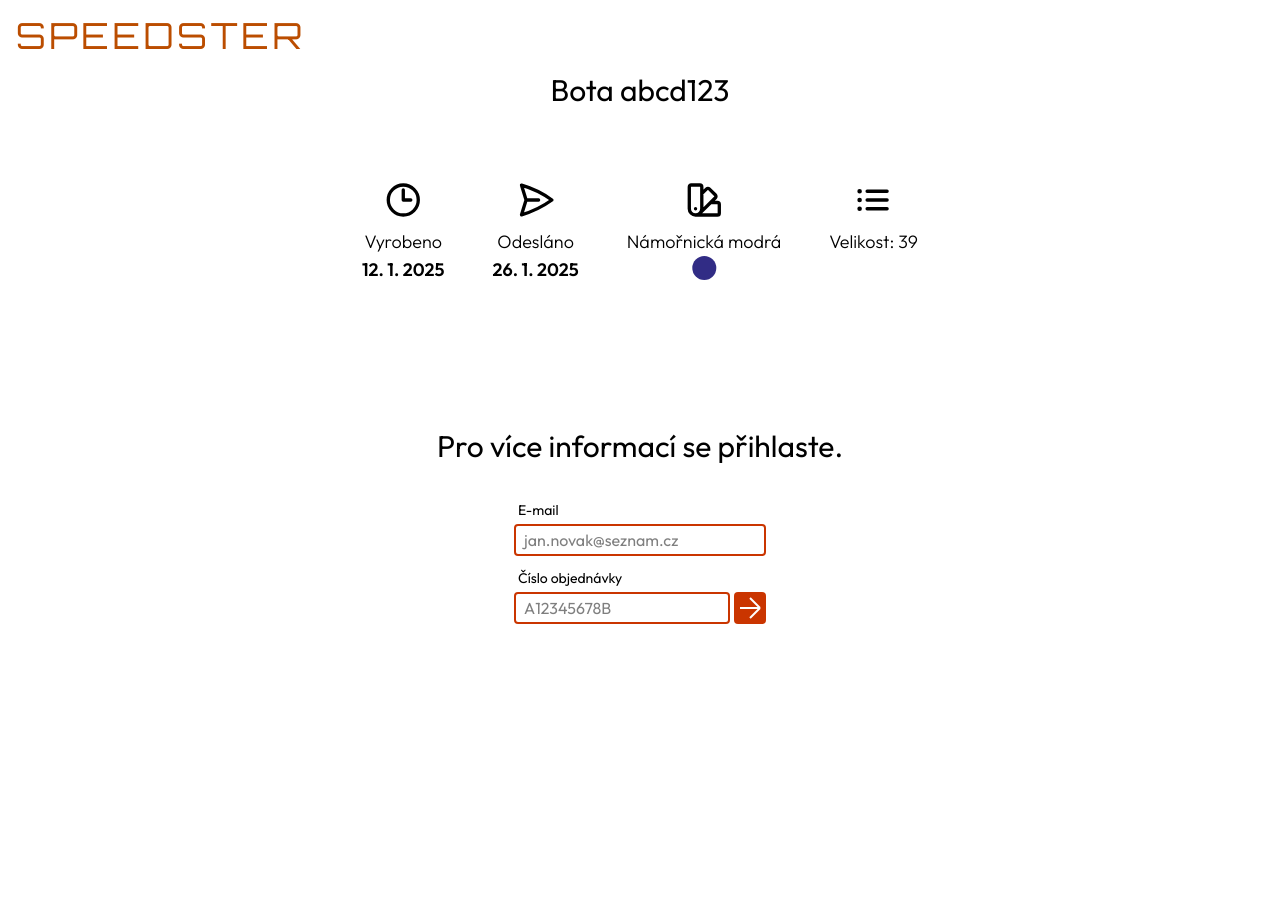
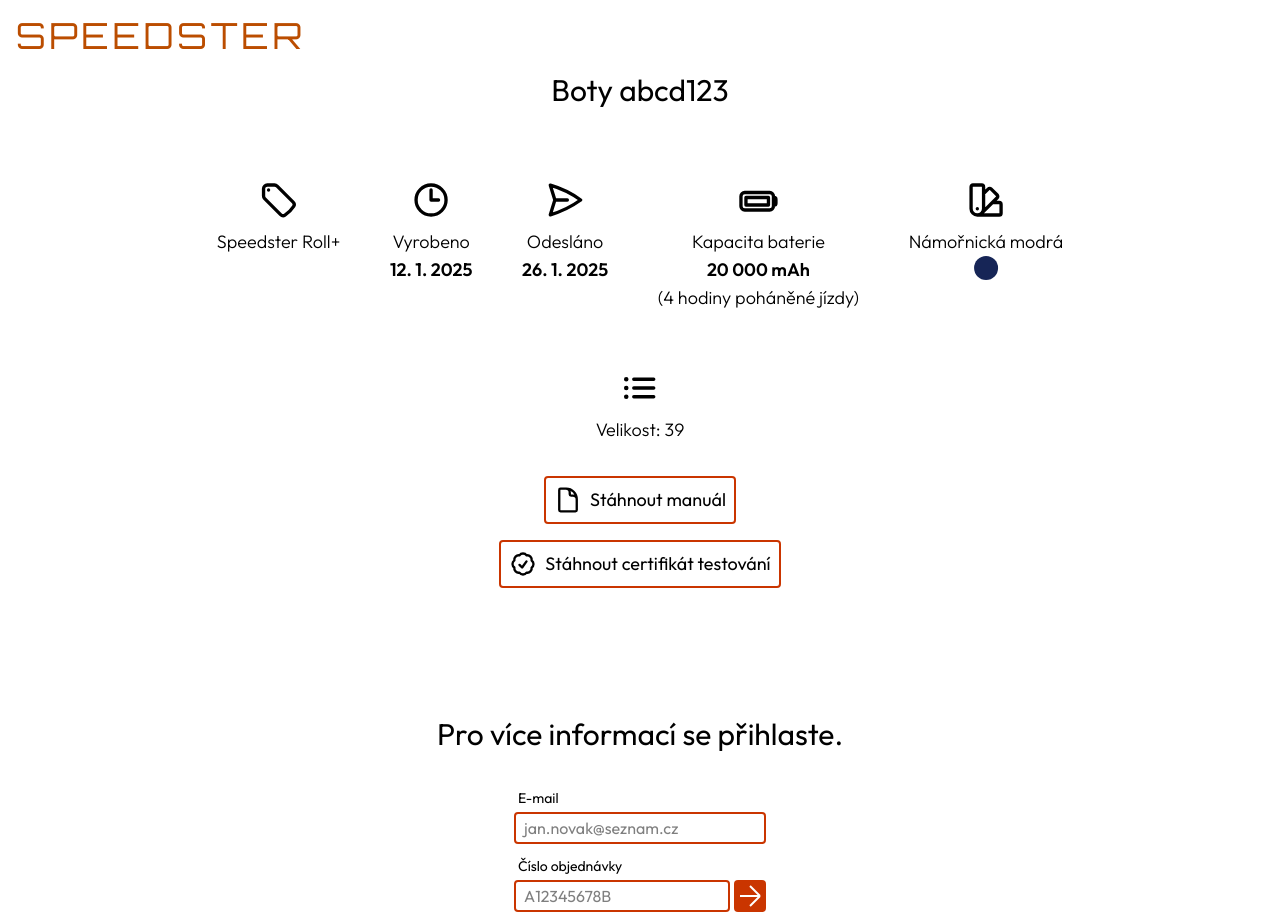
Before and after one commit to vinhor/speedster, an Angular app: page /shoe-code-example in a window 1280 px wide. Before the commit the page ends 800 px from the top, so only its background shows below. Built offline with nearby package versions, Linux system fonts and the light colour scheme.

Commit message:
Added more informations to home and shoe code pages

```diff
--- a/src/app/home-page/home-page.component.html
+++ b/src/app/home-page/home-page.component.html
@@ -16,7 +16,9 @@
   <div
     class="lg:col-start-2 row-span-2 lg:row-start-1 p-4 flex flex-col items-center justify-center"
   >
-    <h3 class="text-xl text-center m-3">Podívejte se na vlastnosti své boty</h3>
+    <h3 class="text-xl text-center m-3">
+      Podívejte se na vlastnosti svých bot
+    </h3>
     <form
       class="flex flex-row items-center"
       [formGroup]="shoeCodeForm"
@@ -43,4 +45,36 @@
       </button>
     </form>
   </div>
+  <div class="flex col-span-2 font-outfit *:m-4 *:mx-8">
+    <article>
+      <h3 class="font-light text-3xl m-2 text-center">Speedster Roll</h3>
+      <section>
+        <ul class="list-disc">
+          <li>S kolečky</li>
+          <li>Velikosti 35-48</li>
+          <li>V nejrůznějších barvách</li>
+        </ul>
+        <p
+          class="col-start-1 text-2xl font-semibold text-orange-800 m-4 text-center font-outfit"
+        >
+          2 500 Kč
+        </p>
+      </section>
+    </article>
+    <article>
+      <h3 class="font-light text-3xl m-2 text-center">Speedster Roll+</h3>
+      <section>
+        <ul class="list-disc">
+          <li>S kolečky</li>
+          <li>Velikosti 39-48</li>
+          <li>Napajéné - pohybujte se ještě rychleji</li>
+        </ul>
+        <p
+          class="col-start-1 text-2xl font-semibold text-orange-800 m-4 text-center font-outfit"
+        >
+          3 500 Kč
+        </p>
+      </section>
+    </article>
+  </div>
 </main>
--- a/src/app/shoe-code/shoe-code.component.html
+++ b/src/app/shoe-code/shoe-code.component.html
@@ -1,9 +1,24 @@
-<h2 class="text-center text-3xl mb-10 font-outfit">Bota abcd123</h2>
-<main class="grid grid-auto-rows-2 justify-center">
+<h2 class="text-center text-3xl mb-10 font-outfit">Boty abcd123</h2>
+<main class="grid grid-auto-rows-4 justify-items-center">
   <div
-    class="flex flex-row justify-stretch *:flex *:flex-col *:grow *:justify-center *:justify-start flex-wrap max-w-screen md:max-w-[70lvw] lg:max-w-2xl"
+    class="flex flex-row justify-stretch flex-wrap max-w-screen md:max-w-[70lvw] lg:max-w-8xl"
   >
-    <div class="m-6">
+    <div class="m-6 flex flex-col grow content-center justify-start">
+      <svg viewBox="0 0 24 24" class="stroke-2 fill-none h-10 stroke-black m-2">
+        <path
+          stroke-linecap="round"
+          stroke-linejoin="round"
+          d="M9.568 3H5.25A2.25 2.25 0 0 0 3 5.25v4.318c0 .597.237 1.17.659 1.591l9.581 9.581c.699.699 1.78.872 2.607.33a18.095 18.095 0 0 0 5.223-5.223c.542-.827.369-1.908-.33-2.607L11.16 3.66A2.25 2.25 0 0 0 9.568 3Z"
+        />
+        <path
+          stroke-linecap="round"
+          stroke-linejoin="round"
+          d="M6 6h.008v.008H6V6Z"
+        />
+      </svg>
+      <p class="icon-box-text">Speedster Roll+</p>
+    </div>
+    <div class="m-6 flex flex-col grow content-center justify-start">
       <svg viewBox="0 0 24 24" class="stroke-2 fill-none h-10 stroke-black m-2">
         <path
           stroke-linecap="round"
@@ -15,7 +30,7 @@
         Vyrobeno<br /><strong class="font-semibold">12. 1. 2025</strong>
       </p>
     </div>
-    <div class="m-6">
+    <div class="m-6 flex flex-col grow content-center justify-start">
       <svg viewBox="0 0 24 24" class="stroke-2 fill-none h-10 stroke-black m-2">
         <path
           stroke-linecap="round"
@@ -27,7 +42,21 @@
         Odesláno<br /><strong class="font-semibold">26. 1. 2025</strong>
       </p>
     </div>
-    <div class="m-6">
+    <div class="m-6 flex flex-col grow content-center justify-start">
+      <svg viewBox="0 0 24 24" class="stroke-2 fill-none h-10 stroke-black m-2">
+        <path
+          stroke-linecap="round"
+          stroke-linejoin="round"
+          d="M21 10.5h.375c.621 0 1.125.504 1.125 1.125v2.25c0 .621-.504 1.125-1.125 1.125H21M4.5 10.5H18V15H4.5v-4.5ZM3.75 18h15A2.25 2.25 0 0 0 21 15.75v-6a2.25 2.25 0 0 0-2.25-2.25h-15A2.25 2.25 0 0 0 1.5 9.75v6A2.25 2.25 0 0 0 3.75 18Z"
+        />
+      </svg>
+      <p class="icon-box-text">
+        Kapacita baterie <br />
+        <strong class="font-semibold">20 000 mAh</strong><br />(4 hodiny
+        poháněné jízdy)
+      </p>
+    </div>
+    <div class="m-6 flex flex-col grow content-center justify-start">
       <svg viewBox="0 0 24 24" class="stroke-2 fill-none h-10 stroke-black m-2">
         <path
           stroke-linecap="round"
@@ -36,11 +65,11 @@
         />
       </svg>
       <p class="icon-box-text">Námořnická modrá</p>
-      <svg viewBox="0 0 24 24" class="h-6 fill-indigo-900">
+      <svg viewBox="0 0 24 24" class="h-6 fill-blue-950">
         <circle cx="12" cy="12" r="12" />
       </svg>
     </div>
-    <div class="m-6">
+    <div class="m-6 flex flex-col grow content-center justify-start">
       <svg viewBox="0 0 24 24" class="stroke-2 fill-none h-10 stroke-black m-2">
         <path
           stroke-linecap="round"
@@ -53,6 +82,38 @@
       </ul>
     </div>
   </div>
+  <button
+    class="flex items-center justify-center border-orange-700 border-2 rounded w-fit m-2 p-2 cursor-pointer hover:shadow-lg transition"
+    type="button"
+    (click)="
+      handleClick('Toto je pouze fiktivní firma, a manuál proto neexistuje')
+    "
+  >
+    <svg viewBox="0 0 24 24" class="stroke-2 fill-none h-7 stroke-black mr-2">
+      <path
+        stroke-linecap="round"
+        stroke-linejoin="round"
+        d="M19.5 14.25v-2.625a3.375 3.375 0 0 0-3.375-3.375h-1.5A1.125 1.125 0 0 1 13.5 7.125v-1.5a3.375 3.375 0 0 0-3.375-3.375H8.25m2.25 0H5.625c-.621 0-1.125.504-1.125 1.125v17.25c0 .621.504 1.125 1.125 1.125h12.75c.621 0 1.125-.504 1.125-1.125V11.25a9 9 0 0 0-9-9Z"
+      />
+    </svg>
+    <span class="font-outfit text-lg">Stáhnout manuál</span>
+  </button>
+  <button
+    type="button"
+    (click)="
+      handleClick('Toto je pouze fiktivní firma, a certifikát proto neexistuje')
+    "
+    class="flex items-center justify-center border-orange-700 border-2 rounded w-fit m-2 p-2 cursor-pointer hover:shadow-lg transition"
+  >
+    <svg viewBox="0 0 24 24" class="stroke-2 fill-none h-7 stroke-black mr-2">
+      <path
+        stroke-linecap="round"
+        stroke-linejoin="round"
+        d="M9 12.75 11.25 15 15 9.75M21 12c0 1.268-.63 2.39-1.593 3.068a3.745 3.745 0 0 1-1.043 3.296 3.745 3.745 0 0 1-3.296 1.043A3.745 3.745 0 0 1 12 21c-1.268 0-2.39-.63-3.068-1.593a3.746 3.746 0 0 1-3.296-1.043 3.745 3.745 0 0 1-1.043-3.296A3.745 3.745 0 0 1 3 12c0-1.268.63-2.39 1.593-3.068a3.745 3.745 0 0 1 1.043-3.296 3.746 3.746 0 0 1 3.296-1.043A3.746 3.746 0 0 1 12 3c1.268 0 2.39.63 3.068 1.593a3.746 3.746 0 0 1 3.296 1.043 3.746 3.746 0 0 1 1.043 3.296A3.745 3.745 0 0 1 21 12Z"
+      />
+    </svg>
+    <span class="font-outfit text-lg">Stáhnout certifikát testování</span>
+  </button>
   <div class="mt-30 flex flex-col justify-center items-center">
     <h3 class="text-center font-outfit text-3xl mb-8">
       Pro více informací se přihlaste.
@@ -82,7 +143,11 @@
       />
       <button
         class="p-1 h-8 bg-orange-700 rounded cursor-pointer row-start-4 transition hover:bg-orange-800 active:bg-orange-800 disabled:cursor-not-allowed disabled:bg-orange-700/50"
-        (click)="handleClick()"
+        (click)="
+          handleClick(
+            'Toto je pouze fiktivní firma, a systém přihlašování nebude implementován.'
+          )
+        "
       >
         <svg viewBox="0 0 24 24" class="stroke-2 size-6 stroke-white">
           <line x1="2" y1="12" x2="22" y2="12" />
--- a/src/app/shoe-code/shoe-code.component.ts
+++ b/src/app/shoe-code/shoe-code.component.ts
@@ -7,9 +7,7 @@ import { Component } from '@angular/core';
   styleUrl: './shoe-code.component.css',
 })
 export class ShoeCodeComponent {
-  handleClick() {
-    alert(
-      'Toto je pouze fiktivní firma, a systém přihlašování není a nebude implementován.'
-    );
+  handleClick(text: string) {
+    alert(text);
   }
 }
```
